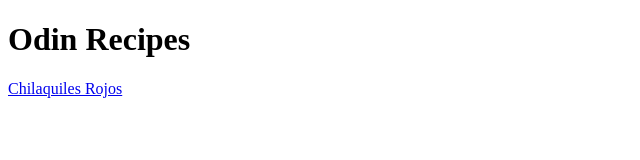
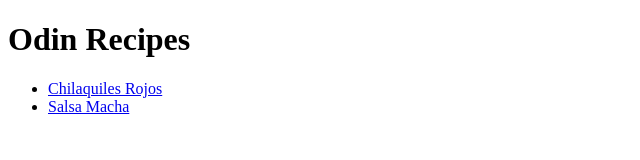
Before and after one commit to rsotoMrOrange/odin-recipes, a plain HTML site: page index.html in a window 1280 px wide. Shown: the whole page, without its empty margins (0-640 px from the left). Drawn offline with Linux system fonts and the light colour scheme.

Commit message:
Add the 'Salsa Macha' recipe to index

```diff
--- a/index.html
+++ b/index.html
@@ -8,6 +8,13 @@
 </head>
 <body>
     <h1>Odin Recipes</h1>
-    <a href="./recipes/chilaquilesRojos.html">Chilaquiles Rojos</a>
+    <ul>
+        <li>
+            <a href="./recipes/chilaquilesRojos.html">Chilaquiles Rojos</a>
+        </li>
+        <li>
+            <a href="./recipes/salsaMachaRecipe.html">Salsa Macha</a>
+        </li>
+    </ul>
 </body>
 </html>
```
